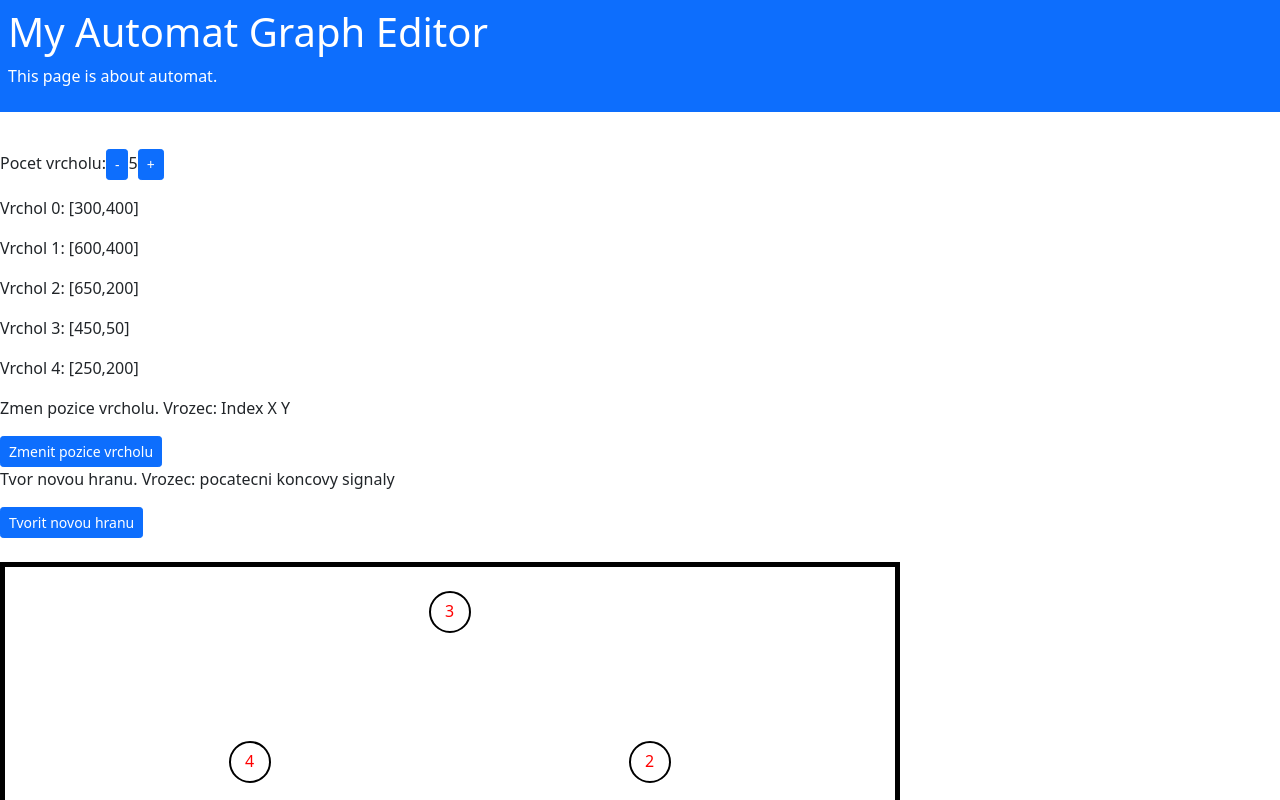
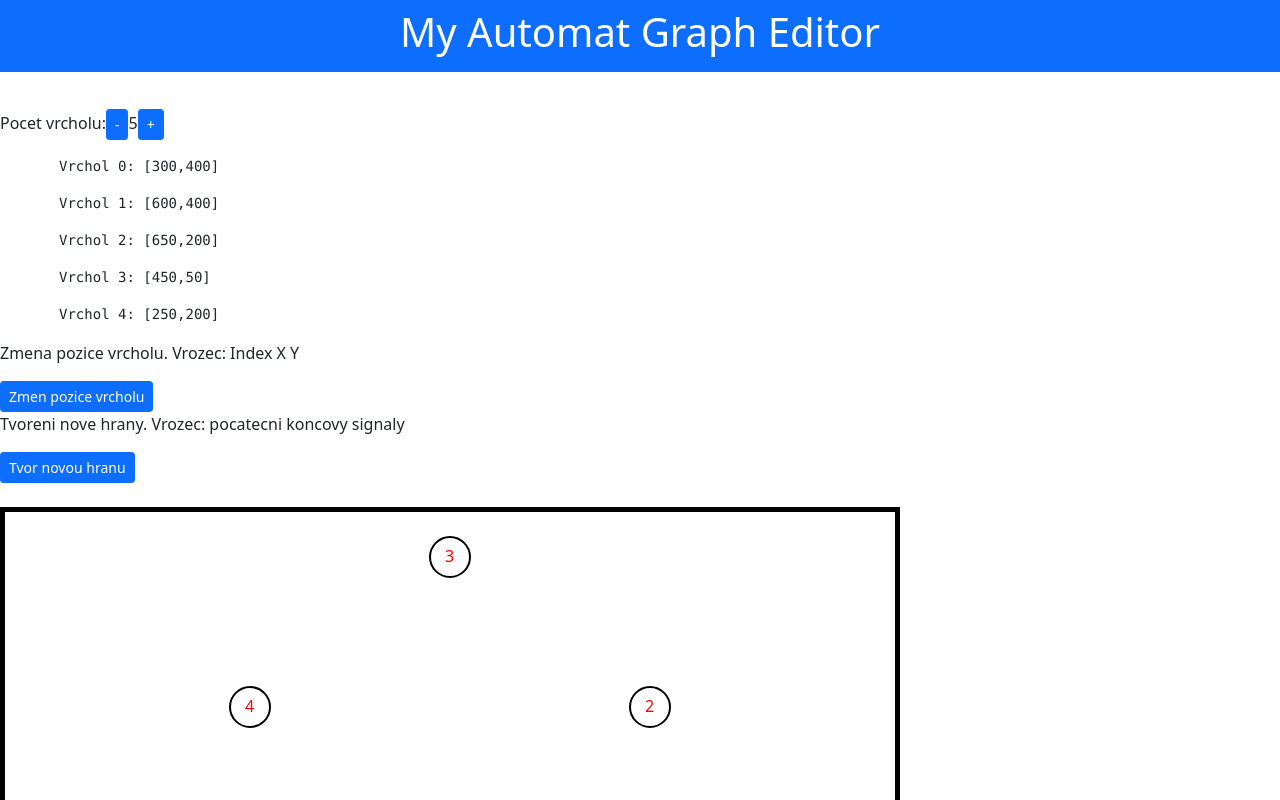
Before and after one commit to DangQuyTaiKB/Automat-React-app, a React (Create React App) app in the folder automat/: page / in a window 1280 px wide. Shown: the top 800 px of the page. Built offline with nearby package versions, Linux system fonts and the light colour scheme.

Commit message:
version alpha

```diff
--- a/automat/src/components/automat.jsx
+++ b/automat/src/components/automat.jsx
@@ -32,7 +32,7 @@ class Automat extends Component{
     VratPoziceVrcholu(){
         let p_listVrcholu=this.state.listsVrcholu[this.state.pocetVrcholu-1];
         return p_listVrcholu.map((vrchol,index)=>{
-            return <p>Vrchol {index}: [{vrchol[0]},{vrchol[1]}]</p>
+            return <pre>       Vrchol {index}: [{vrchol[0]},{vrchol[1]}]</pre>
         });
     }
     VratVrcholy(p_listVrcholu){
@@ -140,8 +140,7 @@ class Automat extends Component{
         return(
             <>
                 <div className="container-fluid p-2 bg-primary text-white">
-                    <h1>My Automat Graph Editor</h1>
-                    <p>This page is about automat.</p>
+                    <h1 className="text-center">My Automat Graph Editor</h1>
                 </div>
                 <div className="divLeft">
                     <pre>                                                        </pre>
@@ -151,12 +150,13 @@ class Automat extends Component{
                         <button onClick ={()=> this.IncrePocetVrcholu()} className="btn btn-primary btn-sm">+</button>
                     </p>
                     {this.VratPoziceVrcholu()}
-                    <p>Zmen pozice vrcholu. Vrozec: Index X Y</p>
+                    <p>Zmena pozice vrcholu. Vrozec: Index X Y</p>
                     {this.VratFormyVrcholu()}
-                    <button onClick= {()=>this.IncrePocetZmenVrcholu()} className="btn btn-primary btn-sm">Zmenit pozice vrcholu</button>
-                    <p>Tvor novou hranu. Vrozec: pocatecni koncovy signaly</p>
+                    <button onClick= {()=>this.IncrePocetZmenVrcholu()} className="btn btn-primary btn-sm">Zmen pozice vrcholu</button>
+
+                    <p>Tvoreni nove hrany. Vrozec: pocatecni koncovy signaly</p>
                     {this.VratFormyHran()}
-                    <button onClick= {()=>this.IncrePocetHran()} className="btn btn-primary btn-sm">Tvorit novou hranu</button>
+                    <button onClick= {()=>this.IncrePocetHran()} className="btn btn-primary btn-sm">Tvor novou hranu</button>
                 </div>
                 <div className="divRight">
                     <br/>
```
